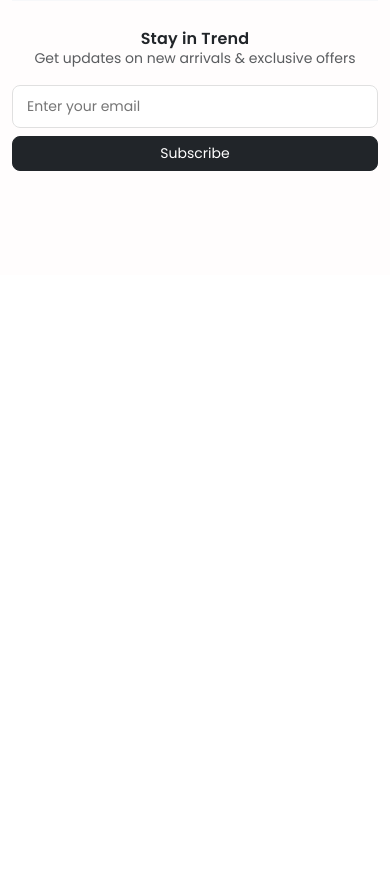
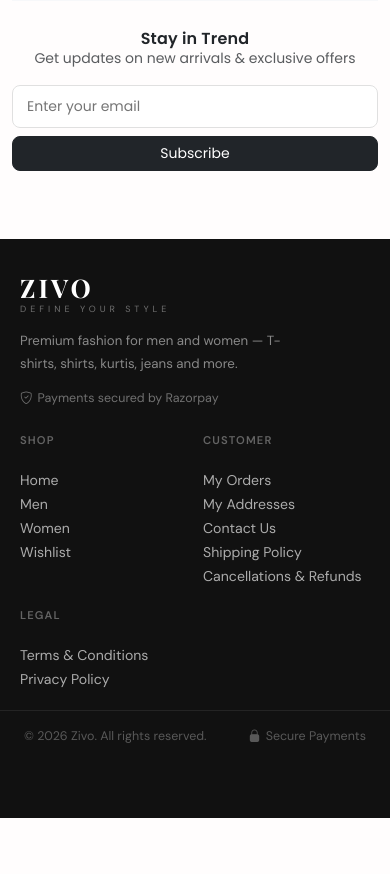
Before and after one commit to thezivoofficial/thezivo-store, a Django app: page / in a window 390 px wide. Shown: the part 989-1863 px from the top of the page. Before the commit the page ends 1160 px from the top, so only its background shows below. Run offline with Django 5.2, Linux system fonts and the light colour scheme; data comes from the database, SQL or seed files in the repository; data that the repository does not hold is empty; some libraries are stand-ins or nearby versions.

Commit message:
Add site footer with policy links, shop nav, and brand section
Dark footer on all pages with columns: Brand, Shop, Customer (policy
links), Legal. Sits above mobile bottom nav on small screens.

Co-Authored-By: Claude Sonnet 4.6 <noreply@anthropic.com>

```diff
--- a/templates/store/base.html
+++ b/templates/store/base.html
@@ -60,6 +60,7 @@
     {% block content %}{% endblock %}
 </div>
 
+{% include "store/includes/_footer.html" %}
 {% include "store/includes/_side_cart.html" %}
 {% include "store/includes/_toasts.html" %}
 {% include "store/includes/_scripts.html" %}
--- /dev/null
+++ b/templates/store/includes/_footer.html
@@ -0,0 +1,154 @@
+{% load static %}
+<footer class="site-footer">
+    <div class="footer-inner">
+
+        <!-- Brand column -->
+        <div class="footer-brand-col">
+            <div class="footer-logo">ZIVO</div>
+            <div class="footer-tagline">DEFINE YOUR STYLE</div>
+            <p class="footer-desc">Premium fashion for men and women — T-shirts, shirts, kurtis, jeans and more.</p>
+            <div class="footer-secure">
+                <i class="bi bi-shield-check"></i> Payments secured by Razorpay
+            </div>
+        </div>
+
+        <!-- Shop column -->
+        <div class="footer-col">
+            <div class="footer-col-title">Shop</div>
+            <a href="{% url 'home' %}">Home</a>
+            <a href="{% url 'men' %}">Men</a>
+            <a href="{% url 'women' %}">Women</a>
+            <a href="{% url 'wishlist' %}">Wishlist</a>
+        </div>
+
+        <!-- Customer column -->
+        <div class="footer-col">
+            <div class="footer-col-title">Customer</div>
+            <a href="{% url 'my_orders' %}">My Orders</a>
+            <a href="{% url 'manage_addresses' %}">My Addresses</a>
+            <a href="{% url 'contact_us' %}">Contact Us</a>
+            <a href="{% url 'shipping_policy' %}">Shipping Policy</a>
+            <a href="{% url 'cancellations_refunds' %}">Cancellations &amp; Refunds</a>
+        </div>
+
+        <!-- Legal column -->
+        <div class="footer-col">
+            <div class="footer-col-title">Legal</div>
+            <a href="https://trendza.in/terms-condition" target="_blank" rel="noopener">Terms &amp; Conditions</a>
+            <a href="https://trendza.in/privacy" target="_blank" rel="noopener">Privacy Policy</a>
+        </div>
+
+    </div>
+
+    <div class="footer-bottom">
+        <span>© 2026 Zivo. All rights reserved.</span>
+        <span class="footer-bottom-pay">
+            <i class="bi bi-lock-fill"></i> Secure Payments
+        </span>
+    </div>
+</footer>
+
+<style>
+.site-footer {
+    background: #111;
+    color: rgba(255,255,255,0.75);
+    font-family: 'DM Sans', sans-serif;
+    margin-top: 48px;
+    /* On mobile, sit above the fixed bottom nav */
+    padding-bottom: calc(56px + env(safe-area-inset-bottom, 0px));
+}
+@media (min-width: 992px) {
+    .site-footer { padding-bottom: 0; }
+}
+.footer-inner {
+    max-width: 1200px;
+    margin: 0 auto;
+    padding: 48px 24px 32px;
+    display: grid;
+    grid-template-columns: 1.8fr 1fr 1.4fr 1fr;
+    gap: 32px;
+}
+@media (max-width: 991px) {
+    .footer-inner {
+        grid-template-columns: 1fr 1fr;
+        gap: 28px 24px;
+    }
+    .footer-brand-col { grid-column: 1 / -1; }
+}
+@media (max-width: 480px) {
+    .footer-inner {
+        grid-template-columns: 1fr 1fr;
+        padding: 36px 20px 24px;
+        gap: 24px 16px;
+    }
+}
+.footer-logo {
+    font-family: 'Playfair Display', serif;
+    font-size: 1.6rem;
+    font-weight: 700;
+    color: #fff;
+    letter-spacing: 3px;
+    line-height: 1;
+    margin-bottom: 2px;
+}
+.footer-tagline {
+    font-size: 9px;
+    letter-spacing: 4px;
+    color: rgba(255,255,255,0.4);
+    text-transform: uppercase;
+    margin-bottom: 14px;
+}
+.footer-desc {
+    font-size: 0.83rem;
+    line-height: 1.7;
+    color: rgba(255,255,255,0.5);
+    margin-bottom: 14px;
+    max-width: 280px;
+}
+.footer-secure {
+    font-size: 0.78rem;
+    color: rgba(255,255,255,0.4);
+    display: flex;
+    align-items: center;
+    gap: 5px;
+}
+.footer-col-title {
+    font-size: 0.7rem;
+    font-weight: 700;
+    text-transform: uppercase;
+    letter-spacing: .1em;
+    color: rgba(255,255,255,0.35);
+    margin-bottom: 14px;
+}
+.footer-col {
+    display: flex;
+    flex-direction: column;
+    gap: 10px;
+}
+.footer-col a {
+    font-size: 0.88rem;
+    color: rgba(255,255,255,0.65);
+    text-decoration: none;
+    transition: color .15s;
+    line-height: 1;
+}
+.footer-col a:hover { color: #fff; }
+.footer-bottom {
+    border-top: 1px solid rgba(255,255,255,0.08);
+    max-width: 1200px;
+    margin: 0 auto;
+    padding: 16px 24px;
+    display: flex;
+    justify-content: space-between;
+    align-items: center;
+    font-size: 0.78rem;
+    color: rgba(255,255,255,0.3);
+    flex-wrap: wrap;
+    gap: 8px;
+}
+.footer-bottom-pay {
+    display: flex;
+    align-items: center;
+    gap: 5px;
+}
+</style>
```
